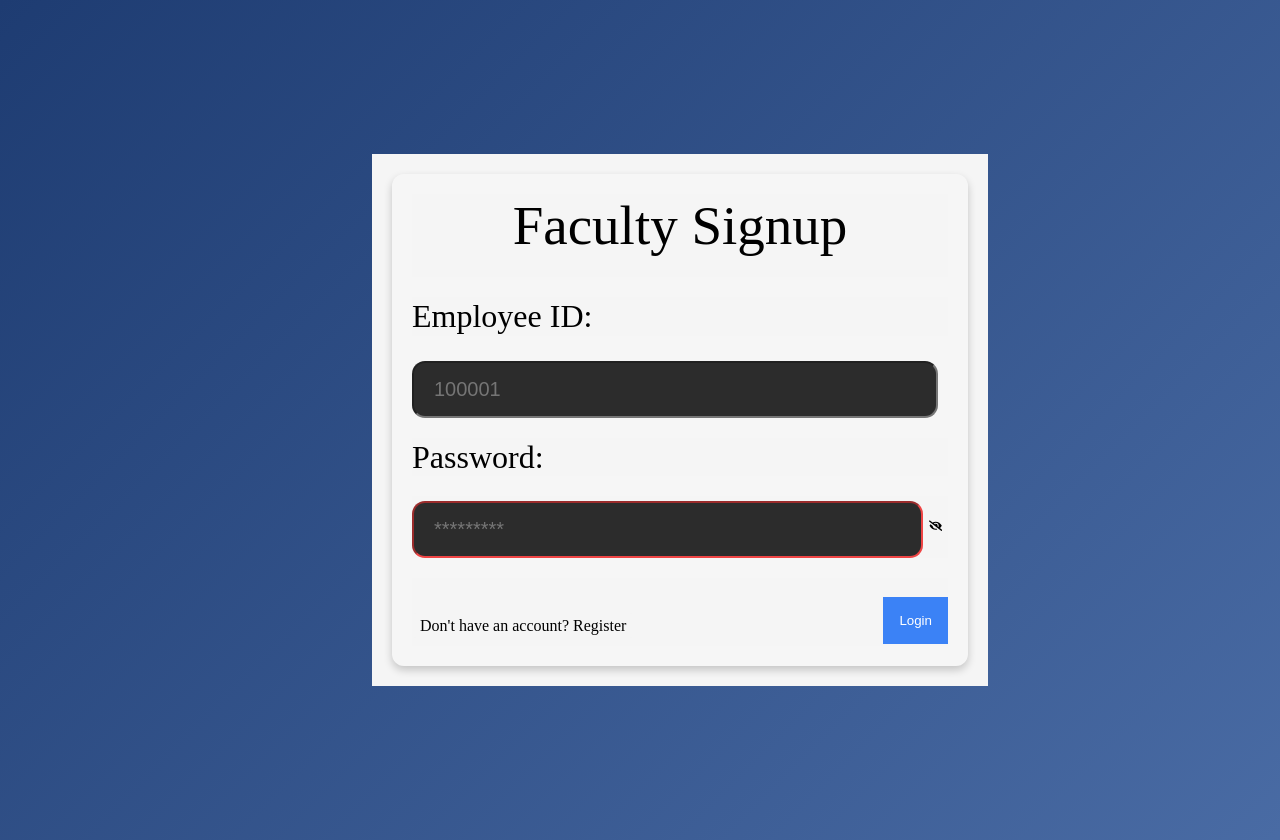
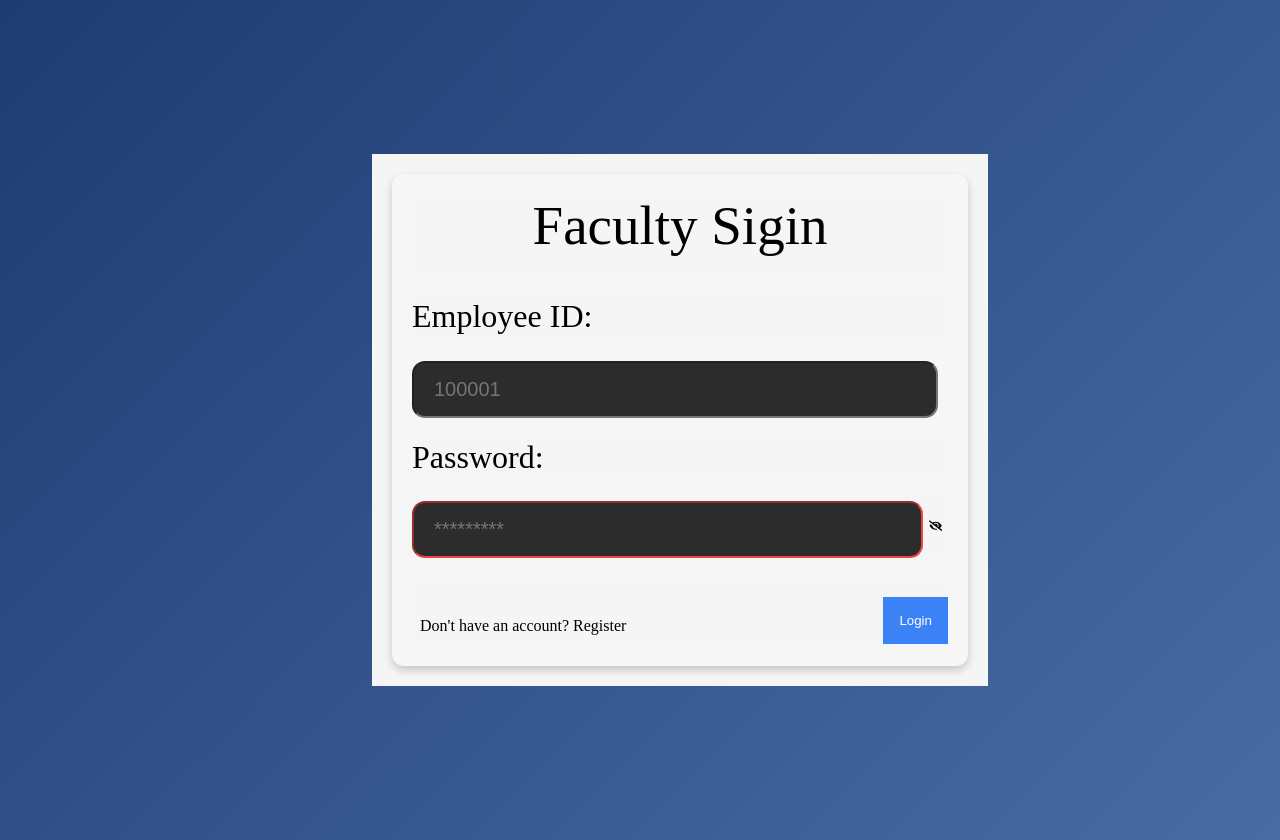
Before and after one commit to DeepanIsCool/DeepanIsCool-IEMCEDS-PROJECT-MANAGEMENT-PORTAL, a React (Vite) app in the folder Project-Management-Frontend-main/: page /facultyLogin in a window 1280 px wide. Shown: the top 840 px of the page. Built offline with nearby package versions, Linux system fonts and the light colour scheme; a web font is replaced by a local one.

Commit message:
chore: Update faculty login page heading

```diff
--- a/Project-Management-Frontend-main/src/pages/FacultyLogin/FacultyLogin.jsx
+++ b/Project-Management-Frontend-main/src/pages/FacultyLogin/FacultyLogin.jsx
@@ -50,7 +50,7 @@ const FacultyLogin = () => {
       </div>
       <div className="Right pt-5">
         <form className="Form pt-5">
-          <div className="Heading">Faculty Signup</div>
+          <div className="Heading">Faculty Sigin</div>
           <div
             className={`Label w-full text-left`}
           >
```
